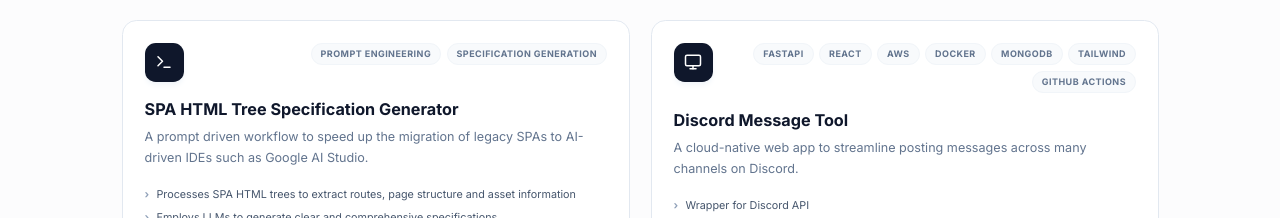
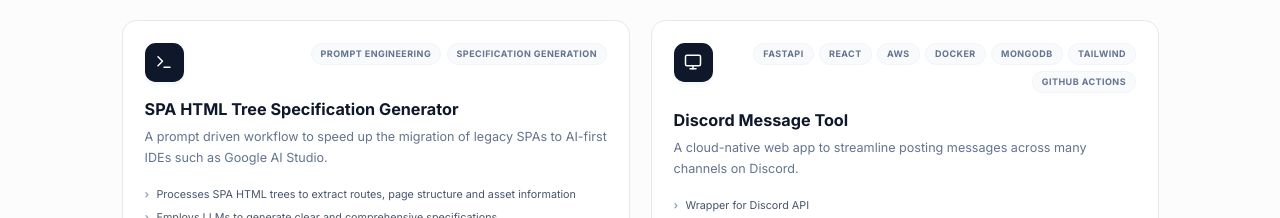
Before and after one commit to ilmn25/ilmn25, a React (Vite) app: page / in a window 1280 px wide. Shown: the part 2680-2898 px from the top of the page. Built offline with nearby package versions, Linux system fonts and the light colour scheme.

Commit message:
Removed 23 27

```diff
--- a/constants.ts
+++ b/constants.ts
@@ -104,7 +104,7 @@ export const PROJECTS: Project[] = [
   {
     id: 'spa-tree',
     title: 'SPA HTML Tree Specification Generator',
-    description: 'A prompt driven workflow to speed up the migration of legacy SPAs to AI-driven IDEs such as Google AI Studio.',
+    description: 'A prompt driven workflow to speed up the migration of legacy SPAs to AI-first IDEs such as Google AI Studio.',
     category: 'workflow',
     tags: ['Prompt Engineering', 'Specification Generation'],
     highlights: [
```
